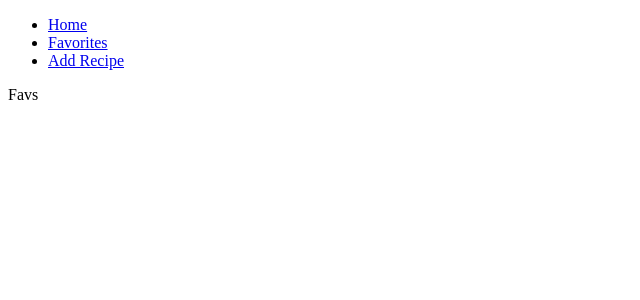
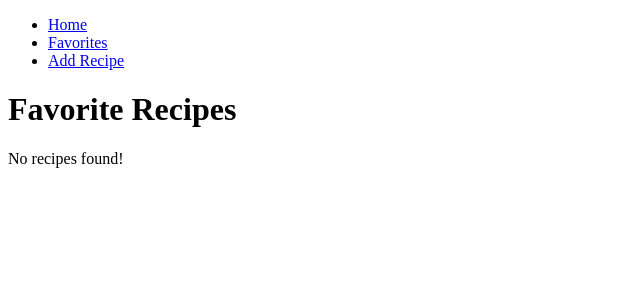
Before and after one commit to Alzubair98/recipe-book, a Vue app: page /favorites in a window 1280 px wide. Shown: the top 300 px of the page, without its empty margins (0-640 px from the left). Built offline with nearby package versions, Linux system fonts and the light colour scheme; the HTML template or start-up script is replaced by a standard one.

Commit message:
show fav recipe

```diff
--- a/src/stores/recipe.ts
+++ b/src/stores/recipe.ts
@@ -1,5 +1,5 @@
 import { defineStore } from 'pinia'
-import { ref } from 'vue'
+import { ref, computed } from 'vue'
 
 export interface Recipe {
   id: string
@@ -13,7 +13,7 @@ export const useRecipeStore = defineStore('recipe', () => {
   // variables
 
   const recipes = ref<Recipe[]>([])
-  const favorites = ref<string[]>([])
+  const favoriteIds = ref<string[]>([])
 
   // functions
 
@@ -44,26 +44,33 @@ export const useRecipeStore = defineStore('recipe', () => {
     }
   }
 
-  // favorities
+  // favorites
 
   const toggleFavorite = (id: string) => {
-    if (favorites.value.includes(id)) {
-      favorites.value = favorites.value.filter((favId) => favId !== id)
+    if (favoriteIds.value.includes(id)) {
+      favoriteIds.value = favoriteIds.value.filter((favId) => favId !== id)
     } else {
-      favorites.value.push(id)
+      favoriteIds.value.push(id)
     }
   }
 
-  const isFavorite = (id: string) => favorites.value.includes(id)
+  const isFavorite = (id: string) => favoriteIds.value.includes(id)
+
+  // get favorites
+
+  const favoriteRecipes = computed(() =>
+    recipes.value.filter((recipe) => favoriteIds.value.includes(recipe.id)),
+  )
 
   return {
     recipes,
-    favorites,
+    favoriteIds,
     addRecipe,
     getRecipeById,
     filteredRecipes,
     editRecipe,
     toggleFavorite,
     isFavorite,
+    favoriteRecipes,
   }
 })
--- a/src/views/FavoritesView.vue
+++ b/src/views/FavoritesView.vue
@@ -1,3 +1,13 @@
 <template>
-  <div>Favs</div>
+  <div>
+    <h1>Favorite Recipes</h1>
+    <RecipeList :recipes="recipeStore.favoriteRecipes" />
+  </div>
 </template>
+
+<script lang="ts" setup>
+import RecipeList from '../components/RecipeList.vue'
+import { useRecipeStore } from '../stores/recipe'
+
+const recipeStore = useRecipeStore()
+</script>
--- a/src/views/HomeView.vue
+++ b/src/views/HomeView.vue
@@ -4,22 +4,14 @@
     <div>
       <input type="text" placeholder="search recipes..." v-model="searchQuery" />
     </div>
-    <nav v-if="filteredRecipes.length > 0">
-      <ul>
-        <li v-for="recipe in filteredRecipes" :key="recipe.id">
-          <router-link :to="{ name: 'recipe', params: { id: recipe.id } }">{{
-            recipe.name
-          }}</router-link>
-        </li>
-      </ul>
-    </nav>
-    <div v-else>No recipes found!</div>
+    <RecipeList :recipes="filteredRecipes" />
   </main>
 </template>
 
 <script setup lang="ts">
 import { computed, ref } from 'vue'
 import { useRecipeStore } from '../stores/recipe'
+import RecipeList from '../components/RecipeList.vue'
 
 const recipeStore = useRecipeStore()
 const searchQuery = ref<string>('')
```
